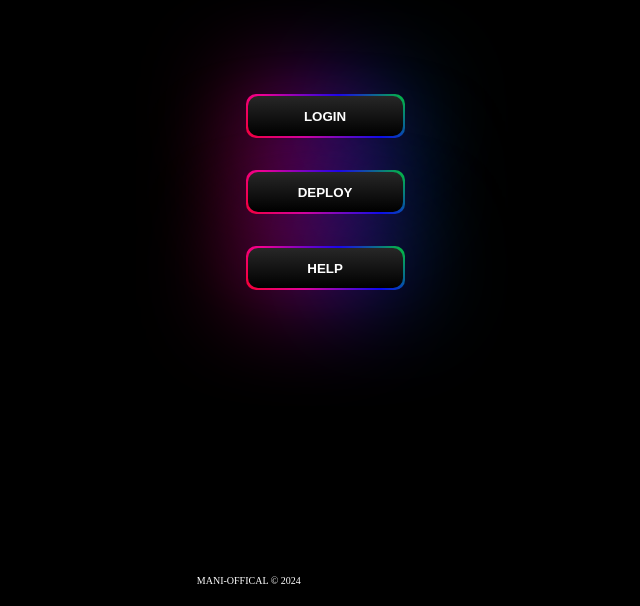
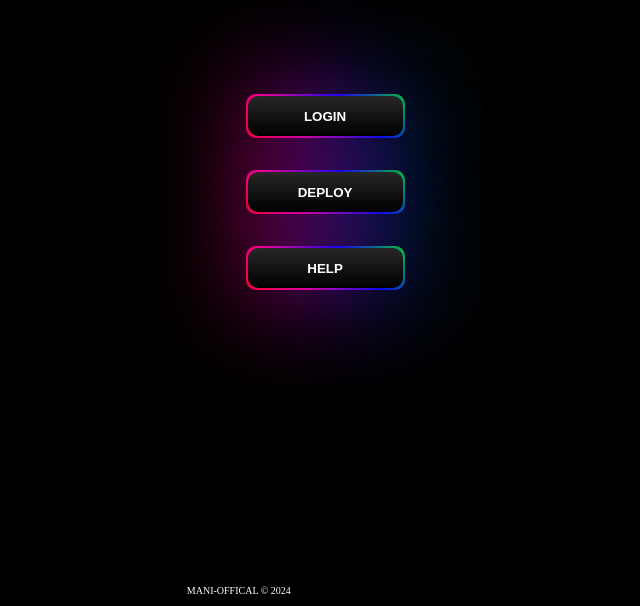
Before and after one commit to MANI-OFC-NEWS-BOT-24/NEW12345, a plain HTML site: page index.html in a window 1280 px wide. Shown: the part 194-800 px from the top of the page, without its empty margins (334-974 px from the left). Drawn offline with Linux system fonts and the light colour scheme.

Commit message:
Update index.html

```diff
--- a/index.html
+++ b/index.html
@@ -316,7 +316,7 @@
       width: 89.5%;
       background-color: #000;  /* Darker gray footer background */
       text-align: center;
-      padding:  10px ;
+      padding:  0.015.0.0px;
       color: white;
       font-size: 10px;
   }
```
